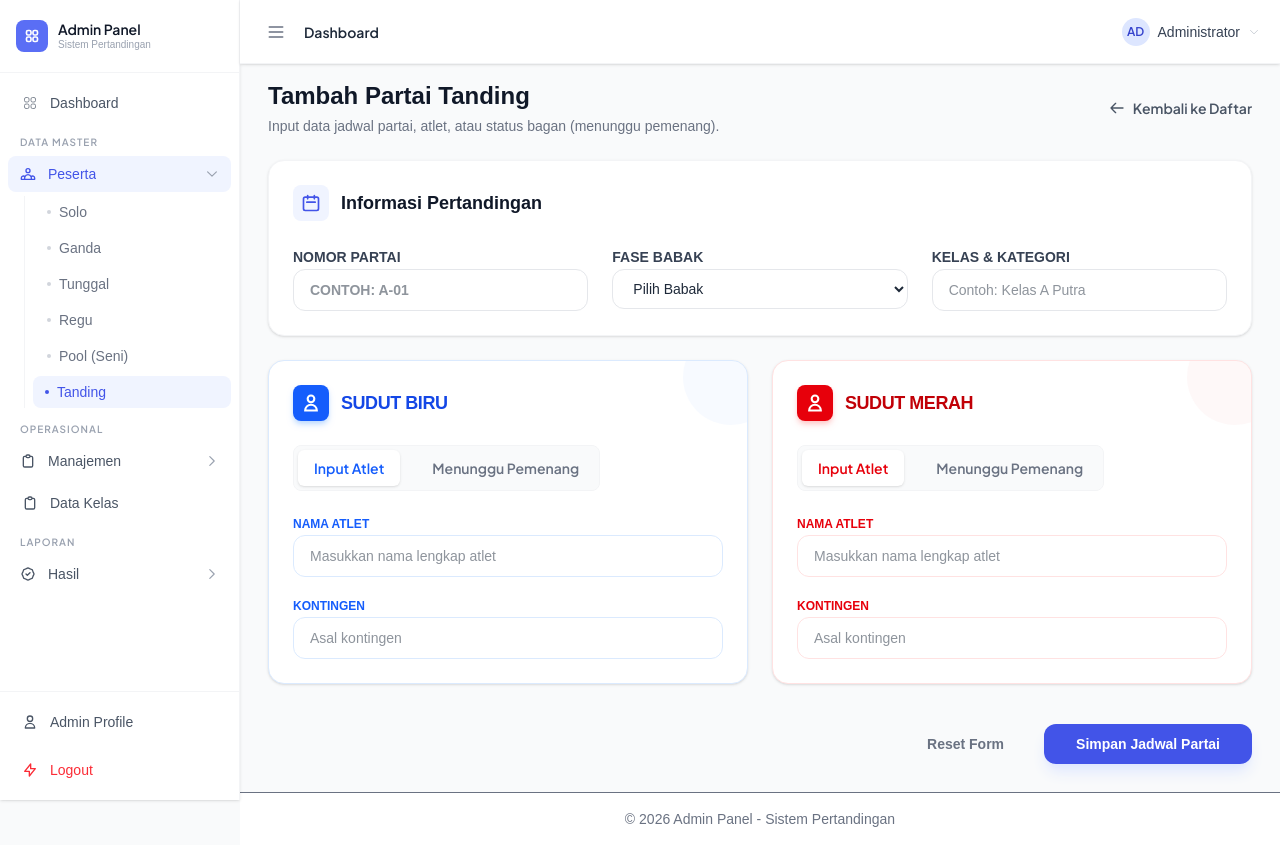
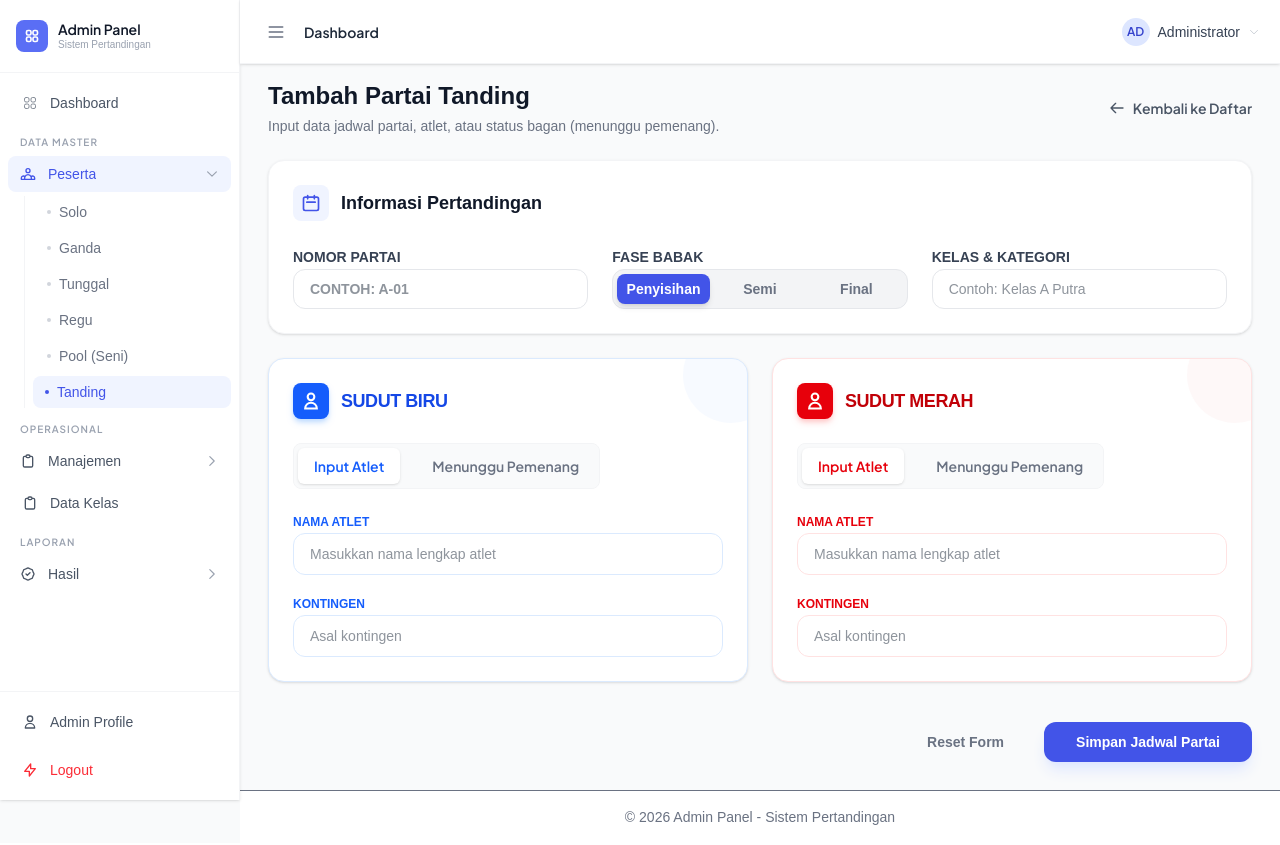
Before and after one commit to rianhz135/scoring-seni, a Laravel app: page /admin/peserta/tanding/create in a window 1280 px wide. Run offline with Laravel 12, Linux system fonts and the light colour scheme; style sheets or scripts are compiled from the project's sources; some web fonts are replaced.

```diff
--- a/resources/views/pages/peserta/tanding/create.blade.php
+++ b/resources/views/pages/peserta/tanding/create.blade.php
@@ -31,27 +31,53 @@
             </div>
 
             <div class="grid grid-cols-1 md:grid-cols-3 gap-6">
+                {{-- Nomor Partai --}}
                 <div class="space-y-2">
                     <label class="text-sm font-bold text-gray-700 uppercase">Nomor Partai</label>
                     <input type="text" name="no_partai" placeholder="Contoh: A-01" required
-                        class="w-full px-4 py-2.5 rounded-xl border border-gray-200 focus:border-primary-500 focus:ring-2 focus:ring-primary-200 outline-none transition-all text-sm font-bold uppercase">
+                        class="w-full h-10 px-4 rounded-xl border border-gray-200 focus:border-primary-500 focus:ring-2 focus:ring-primary-200 outline-none transition-all text-sm font-bold uppercase">
                 </div>
 
+                {{-- FASE BABAK --}}
                 <div class="space-y-2">
                     <label class="text-sm font-bold text-gray-700 uppercase">Fase Babak</label>
-                    <select name="fase_babak" required
-                        class="w-full px-4 py-2.5 rounded-xl border border-gray-200 focus:border-primary-500 outline-none text-sm bg-white">
-                        <option value="" disabled selected>Pilih Babak</option>
-                        <option value="Penyisihan">Penyisihan</option>
-                        <option value="Semi">Semi Final</option>
-                        <option value="Final">Final</option>
-                    </select>
+                    <div class="flex bg-gray-100 border border-gray-200 rounded-xl p-1 gap-1 w-full h-10 items-center">
+
+                        <label class="flex-1 h-full cursor-pointer relative">
+                            <input type="radio" name="fase_babak" value="Penyisihan" class="sr-only babak-radio" checked
+                                onchange="updateBabakUI()">
+                            <div
+                                class="babak-label h-full w-full flex items-center justify-center rounded-lg text-xs md:text-sm font-bold transition-all text-gray-500 hover:text-gray-700">
+                                Penyisihan
+                            </div>
+                        </label>
+
+                        <label class="flex-1 h-full cursor-pointer relative">
+                            <input type="radio" name="fase_babak" value="Semi" class="sr-only babak-radio"
+                                onchange="updateBabakUI()">
+                            <div
+                                class="babak-label h-full w-full flex items-center justify-center rounded-lg text-xs md:text-sm font-bold transition-all text-gray-500 hover:text-gray-700">
+                                Semi
+                            </div>
+                        </label>
+
+                        <label class="flex-1 h-full cursor-pointer relative">
+                            <input type="radio" name="fase_babak" value="Final" class="sr-only babak-radio"
+                                onchange="updateBabakUI()">
+                            <div
+                                class="babak-label h-full w-full flex items-center justify-center rounded-lg text-xs md:text-sm font-bold transition-all text-gray-500 hover:text-gray-700">
+                                Final
+                            </div>
+                        </label>
+
+                    </div>
                 </div>
 
+                {{-- Kelas & Kategori --}}
                 <div class="space-y-2">
                     <label class="text-sm font-bold text-gray-700 uppercase">Kelas & Kategori</label>
                     <input type="text" name="kelas" placeholder="Contoh: Kelas A Putra" required
-                        class="w-full px-4 py-2.5 rounded-xl border border-gray-200 focus:border-primary-500 focus:ring-2 focus:ring-primary-200 outline-none transition-all text-sm">
+                        class="w-full h-10 px-4 rounded-xl border border-gray-200 focus:border-primary-500 focus:ring-2 focus:ring-primary-200 outline-none transition-all text-sm">
                 </div>
             </div>
         </div>
@@ -194,36 +220,53 @@
 
 @push('scripts')
     <script>
-        // Script untuk memunculkan/menyembunyikan form dan mengatur atribut 'required'
-        // agar form HTML5 tidak error saat disubmit jika salah satu disembunyikan.
+        // 1. FUNGSI UNTUK MENGATUR UI TOMBOL FASE BABAK
+        function updateBabakUI() {
+            const radios = document.querySelectorAll('.babak-radio');
+            radios.forEach(radio => {
+                const labelDiv = radio.nextElementSibling;
+                if (radio.checked) {
+                    // UI Saat Aktif / Terpilih (Warna Utama Solid & Teks Putih)
+                    labelDiv.className =
+                        "babak-label h-full w-full flex items-center justify-center rounded-lg text-xs md:text-sm font-bold transition-all bg-primary-600 text-white shadow-md";
+                } else {
+                    // UI Saat Tidak Aktif (Abu-abu)
+                    labelDiv.className =
+                        "babak-label h-full w-full flex items-center justify-center rounded-lg text-xs md:text-sm font-bold transition-all text-gray-500 hover:text-gray-700 bg-transparent shadow-none";
+                }
+            });
+        }
+
+        // 2. FUNGSI UNTUK SUDUT MERAH/BIRU (Kode Anda sebelumnya)
         function toggleSudut(sudut, type) {
             const formAtlet = document.getElementById(`form_${sudut}_atlet`);
             const formMenunggu = document.getElementById(`form_${sudut}_menunggu`);
-
             const inputsAtlet = formAtlet.querySelectorAll('input, select');
             const inputsMenunggu = formMenunggu.querySelectorAll('input');
 
             if (type === 'atlet') {
                 formAtlet.classList.remove('hidden');
                 formMenunggu.classList.add('hidden');
-
-                // Wajibkan input atlet, hilangkan wajib input tunggu
                 inputsAtlet.forEach(el => el.setAttribute('required', 'required'));
                 inputsMenunggu.forEach(el => {
                     el.removeAttribute('required');
-                    el.value = ''; // Kosongkan nilai
+                    el.value = '';
                 });
             } else {
                 formAtlet.classList.add('hidden');
                 formMenunggu.classList.remove('hidden');
-
-                // Wajibkan input tunggu, hilangkan wajib input atlet
                 inputsMenunggu.forEach(el => el.setAttribute('required', 'required'));
                 inputsAtlet.forEach(el => {
                     el.removeAttribute('required');
-                    el.value = ''; // Kosongkan nilai
+                    el.value = '';
                 });
             }
         }
+
+        // 3. JALANKAN SAAT HALAMAN PERTAMA KALI DIBUKA
+        document.addEventListener('DOMContentLoaded', () => {
+            // Set warna default pada babak
+            updateBabakUI();
+        });
     </script>
 @endpush
```
Also changed, not shown: resources/views/pages/peserta/tanding/edit.blade.php (+55 -12 lines).
